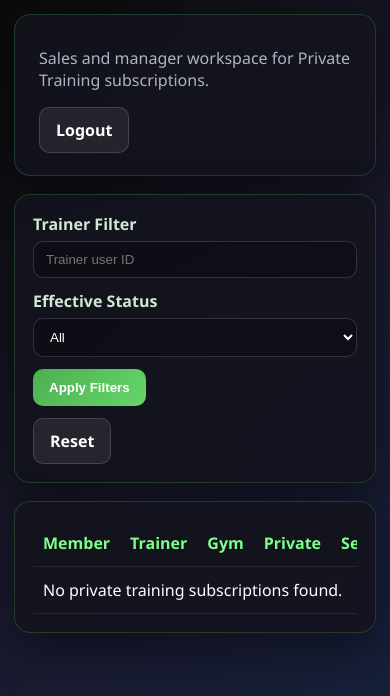
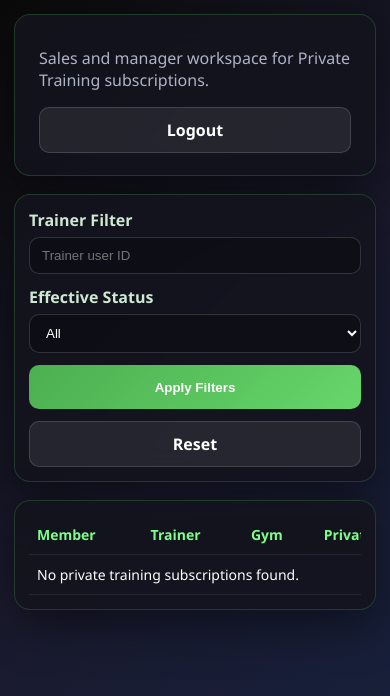
Before and after one commit to aAhmedbiram/system, a Flask app: template system_app/templates/private_training/subscriptions_list.html in a window 390 px wide. Shown: the top 696 px of the page. Run offline with Flask 3, Linux system fonts and the light colour scheme; the template is opened without the code that fills it, so the values that code supplies are empty; some libraries are stand-ins or nearby versions.

Commit message:
fix(private-training): improve mobile responsiveness

```diff
--- a/system_app/templates/private_training/subscriptions_list.html
+++ b/system_app/templates/private_training/subscriptions_list.html
@@ -43,16 +43,29 @@
             margin-top: 16px;
         }
         .btn {
-            display: inline-block;
+            display: inline-flex;
+            align-items: center;
+            justify-content: center;
+            min-height: 44px;
             padding: 11px 16px;
             border-radius: 10px;
             text-decoration: none;
             font-weight: 700;
             border: 0;
             cursor: pointer;
+            text-align: center;
         }
         .btn-primary { background: linear-gradient(135deg, #4caf50, #66d66a); color: #fff; }
         .btn-secondary { background: rgba(255,255,255,0.08); color: #fff; border: 1px solid rgba(255,255,255,0.14); }
+        .btn {
+            max-width: 100%;
+            min-width: 0;
+        }
+        select, input[type="text"] {
+            width: 100%;
+            max-width: 100%;
+            min-width: 0;
+        }
         .panel { padding: 18px; margin-bottom: 18px; }
         form.filters {
             display: grid;
@@ -71,6 +84,7 @@
         }
         table {
             width: 100%;
+            min-width: 1120px;
             border-collapse: collapse;
             overflow: hidden;
         }
@@ -79,6 +93,8 @@
             border-bottom: 1px solid rgba(255,255,255,0.08);
             text-align: left;
             vertical-align: top;
+            word-break: break-word;
+            overflow-wrap: anywhere;
         }
         th {
             color: #7bff88;
@@ -102,13 +118,23 @@
         .flash-message { margin: 0 0 12px 0; padding: 12px 14px; border-radius: 10px; }
         .flash-message.success { background: rgba(76, 175, 80, 0.15); border: 1px solid rgba(76, 175, 80, 0.3); }
         .flash-message.error { background: rgba(244, 67, 54, 0.15); border: 1px solid rgba(244, 67, 54, 0.3); }
-        .table-wrap { overflow-x: auto; }
+        .table-wrap {
+            overflow-x: auto;
+            -webkit-overflow-scrolling: touch;
+        }
         @media (max-width: 1100px) {
             form.filters { grid-template-columns: repeat(2, minmax(0, 1fr)); }
         }
         @media (max-width: 720px) {
             .page { padding: 14px; }
             form.filters { grid-template-columns: 1fr; }
+            .actions { flex-direction: column; align-items: stretch; }
+            .actions > * { width: 100%; }
+            .btn { width: 100%; }
+            .panel { padding: 14px; }
+            table { min-width: 980px; }
+            th, td { padding: 10px 8px; font-size: 14px; }
+            .pill { max-width: 100%; white-space: normal; text-align: center; }
         }
     </style>
 </head>
--- a/test_private_training_phase1b.py
+++ b/test_private_training_phase1b.py
@@ -451,6 +451,7 @@ class PrivateTrainingPhase1BTest(unittest.TestCase):
         self.assertIn(self._date_str(0), html)
         self.assertIn(self._date_str(30), html)
         self.assertIn(str(subscription["trainer_user_id"]), html)
+        self.assertIn("table-wrap", html)
 
     def test_10_trainer_can_open_my_clients(self):
         self._create_subscription(self.member_a_id, self.trainer_a_user_id, total_sessions=2)
@@ -501,6 +502,9 @@ class PrivateTrainingPhase1BTest(unittest.TestCase):
         self.assertIn("Approved Sessions: 0", html)
         self.assertIn("Remaining Sessions: 2", html)
         self.assertIn("Pending Sessions: 0", html)
+        self.assertIn("workout-form", html)
+        self.assertIn("token-box", html)
+        self.assertIn("table-wrap", html)
 
     def test_14b_manager_sees_read_only_status_but_no_portal_controls(self):
         subscription = self._create_subscription(self.member_a_id, self.trainer_a_user_id, total_sessions=2)
--- a/test_private_training_phase1c_1d.py
+++ b/test_private_training_phase1c_1d.py
@@ -329,6 +329,7 @@ class PrivateTrainingPhase1C1DTest(unittest.TestCase):
         self.assertIn("Workout: Chest", html)
         self.assertIn("Session History", html)
         self.assertIn("Approved At", html)
+        self.assertIn("table-wrap", html)
         self.assertIn("Approved Sessions: 0", html)
         self.assertIn("Remaining Sessions: 2", html)
         self.assertIn('name="csrf_token"', html)
```
Also changed, not shown: system_app/templates/private_training/create_subscription.html (+25 -1 lines), system_app/templates/private_training/member_portal.html (+33 -4 lines), system_app/templates/private_training/subscription_detail.html (+37 -4 lines).
